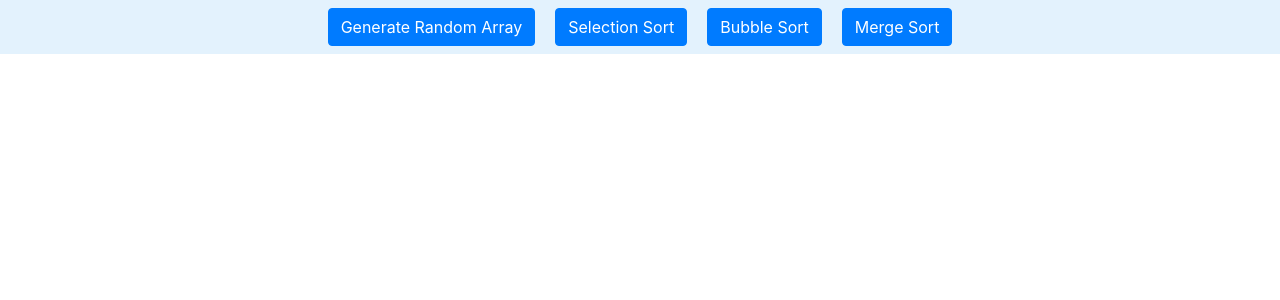
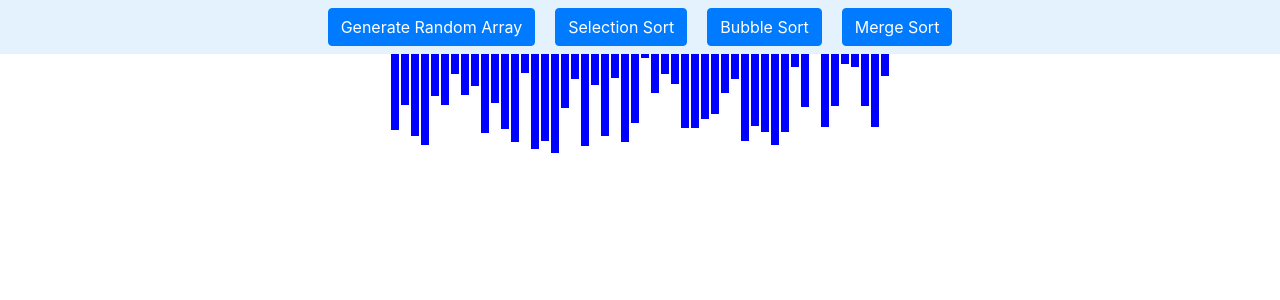
Before and after one commit to Siddharths8212376/sorting-viz, a React (Create React App) app: page / in a window 1280 px wide. Shown: the top 300 px of the page. Built offline with nearby package versions, Linux system fonts and the light colour scheme.

Commit message:
added an initial array

```diff
--- a/src/components/visualizer.js
+++ b/src/components/visualizer.js
@@ -19,7 +19,10 @@ const Array = ({ arr }) => {
 
 
 const Visualizer = () => {
-    const [arr, setArr] = useState([])
+    const init_array = []
+    const max = 50, min = 0
+    for (let i = min; i < max; i++) init_array.push(Math.floor(Math.random() * (2*max - min + 1) + min))
+    const [arr, setArr] = useState(init_array)
     return (
         // visualizer basically has a menu option
         // the array
```
